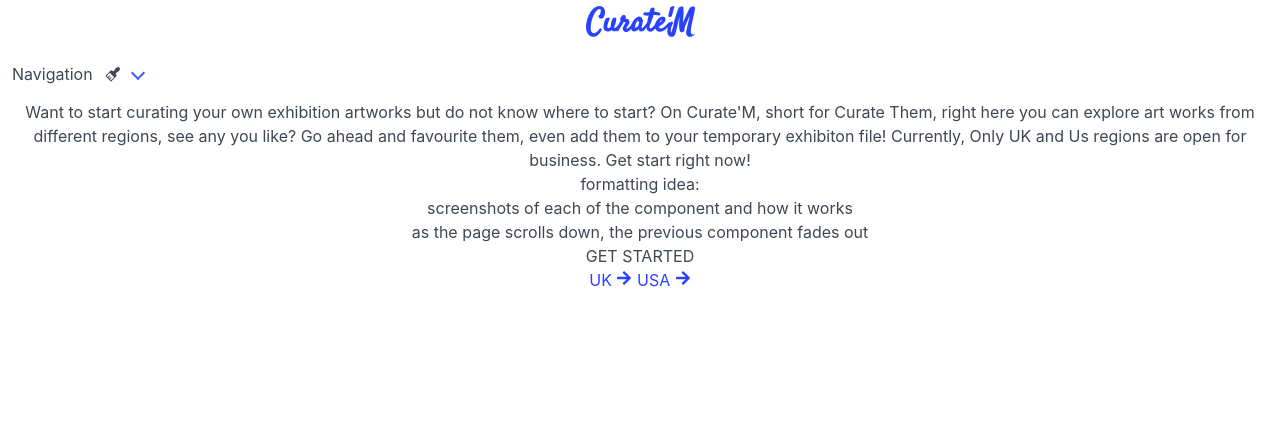
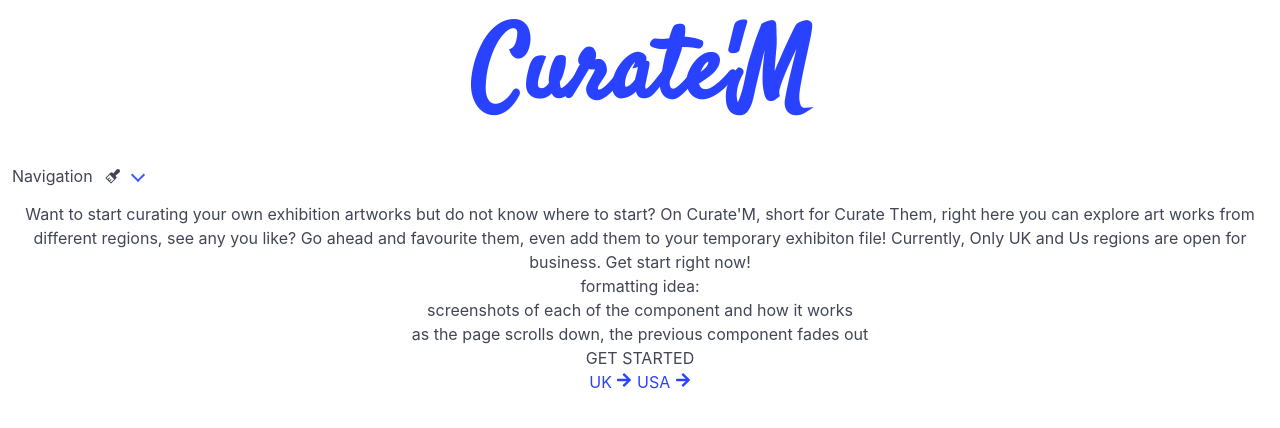
Before and after one commit to berri-puff/curateM, a React (Vite) app: page / in a window 1280 px wide. Shown: the top 428 px of the page. Built offline with nearby package versions, Linux system fonts and the light colour scheme; a web font is replaced by a local one.

Commit message:
centered the header

```diff
--- a/src/App.css
+++ b/src/App.css
@@ -12,6 +12,6 @@ h1{
         font-family: "Satisfy", cursive;
         font-weight: 600;
         font-style: bold;
-        font-size: xx-large;
+        font-size: 100px;
 
 }
--- a/src/components/header.jsx
+++ b/src/components/header.jsx
@@ -2,7 +2,7 @@ import { Link} from "react-router-dom"
 
 const Header = ()=>{
     return <Link to="/">
-        <h1>Curate'M</h1>
+        <h1 className="has-text-centered">Curate'M</h1>
     </Link>
 }
 
```
